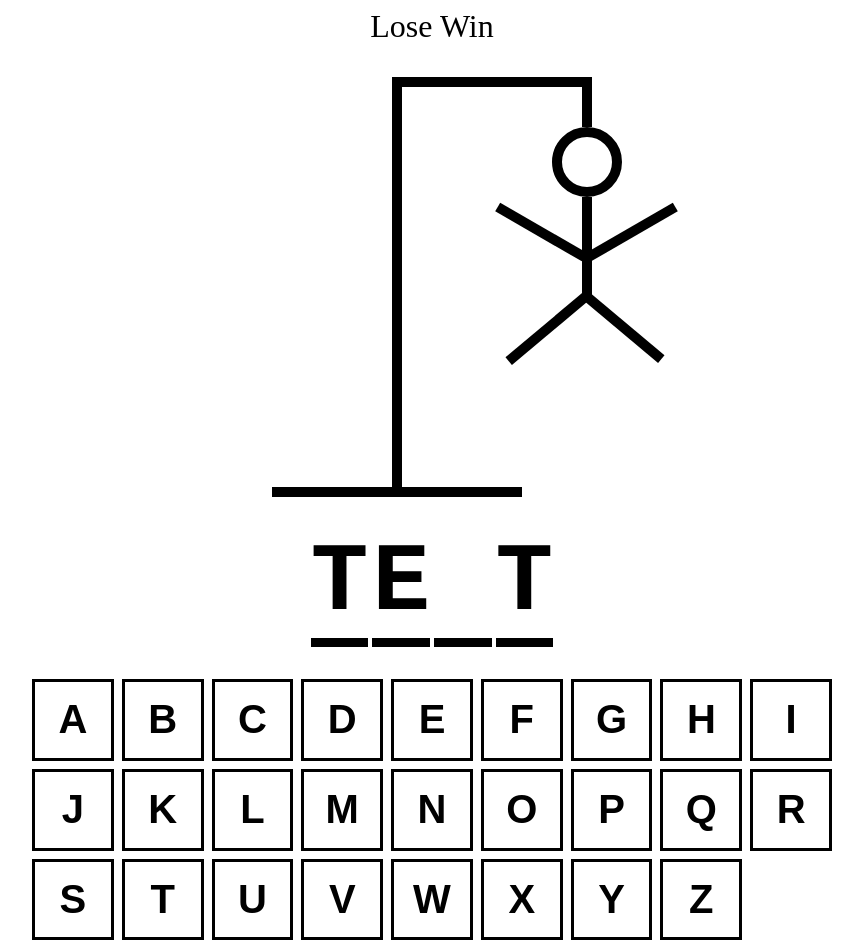
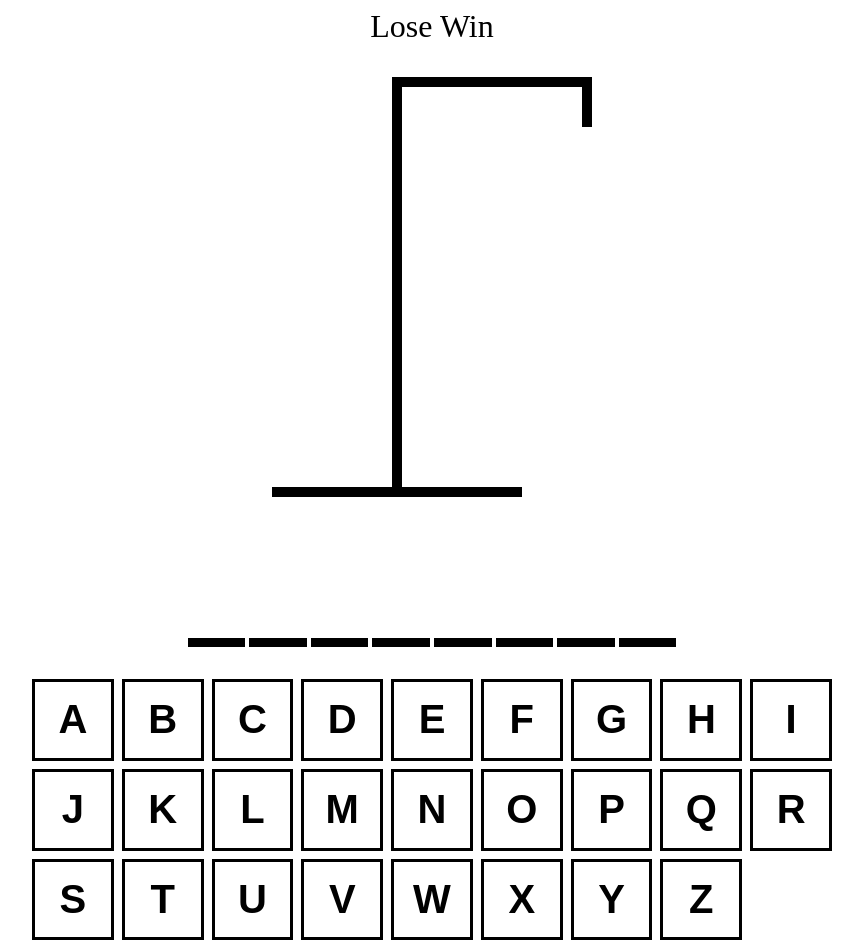
Before and after one commit to bipinrai054/hangman-ts, a React (Vite) app: page / in a window 1280 px wide. Shown: the whole page, without its empty margins (208-1071 px from the left). Built offline with nearby package versions, Linux system fonts and the light colour scheme.

Commit message:
props passed to word and drawing with types

```diff
--- a/src/App.tsx
+++ b/src/App.tsx
@@ -12,6 +12,10 @@ export default function App() {
   });
   const [guessedLetters, setGuessedLetters] = useState<string[]>([]);
 
+  const incorrectGuesses = guessedLetters.filter(
+    (letter) => !wordToGuess.includes(letter),
+  );
+
   return (
     <div
       style={{
@@ -24,8 +28,8 @@ export default function App() {
       }}
     >
       <div style={{ fontSize: '2rem', textAlign: 'center' }}>Lose Win</div>
-      <HangmanDrawing />
-      <HangmanWord />
+      <HangmanDrawing numberOfGusses={incorrectGuesses.length} />
+      <HangmanWord gussedLetters={guessedLetters} wordToGuess={wordToGuess} />
       <div style={{ alignSelf: 'stretch' }}>
         <HangmanKeyboard />
       </div>
--- a/src/HangmanDrawing.tsx
+++ b/src/HangmanDrawing.tsx
@@ -1,4 +1,3 @@
-export default function HangmanDrawing() {
 const head = (
   <div
     style={{
@@ -81,14 +80,18 @@ export default function HangmanDrawing() {
   />
 );
 
+const bodyParts = [head, body, rightArm, lefttArm, rightLeg, leftLeg];
+
+type HangmanDrawingProps = {
+  numberOfGusses: number;
+};
+
+export default function HangmanDrawing({
+  numberOfGusses,
+}: HangmanDrawingProps) {
   return (
     <div style={{ position: 'relative' }}>
-      {head}
-      {body}
-      {rightArm}
-      {lefttArm}
-      {rightLeg}
-      {leftLeg}
+      {bodyParts.slice(0, numberOfGusses)}
       <div
         style={{
           height: '50px',
--- a/src/HangmanWord.tsx
+++ b/src/HangmanWord.tsx
@@ -1,6 +1,12 @@
-export default function HangmanWord() {
-  const word = 'test';
-  const guessedLetters = ['t', 'e'];
+type HangmanWordProps = {
+  gussedLetters: string[];
+  wordToGuess: string;
+};
+
+export default function HangmanWord({
+  gussedLetters,
+  wordToGuess,
+}: HangmanWordProps) {
   return (
     <div
       style={{
@@ -12,12 +18,12 @@ export default function HangmanWord() {
         fontFamily: 'monospace',
       }}
     >
-      {word.split('').map((letter, index) => {
+      {wordToGuess.split('').map((letter, index) => {
         return (
           <span style={{ borderBottom: '.1em solid black' }} key={index}>
             <span
               style={{
-                visibility: guessedLetters.includes(letter)
+                visibility: gussedLetters.includes(letter)
                   ? 'visible'
                   : 'hidden',
               }}
```
Lines whose indentation alone changed are shown as unchanged.
